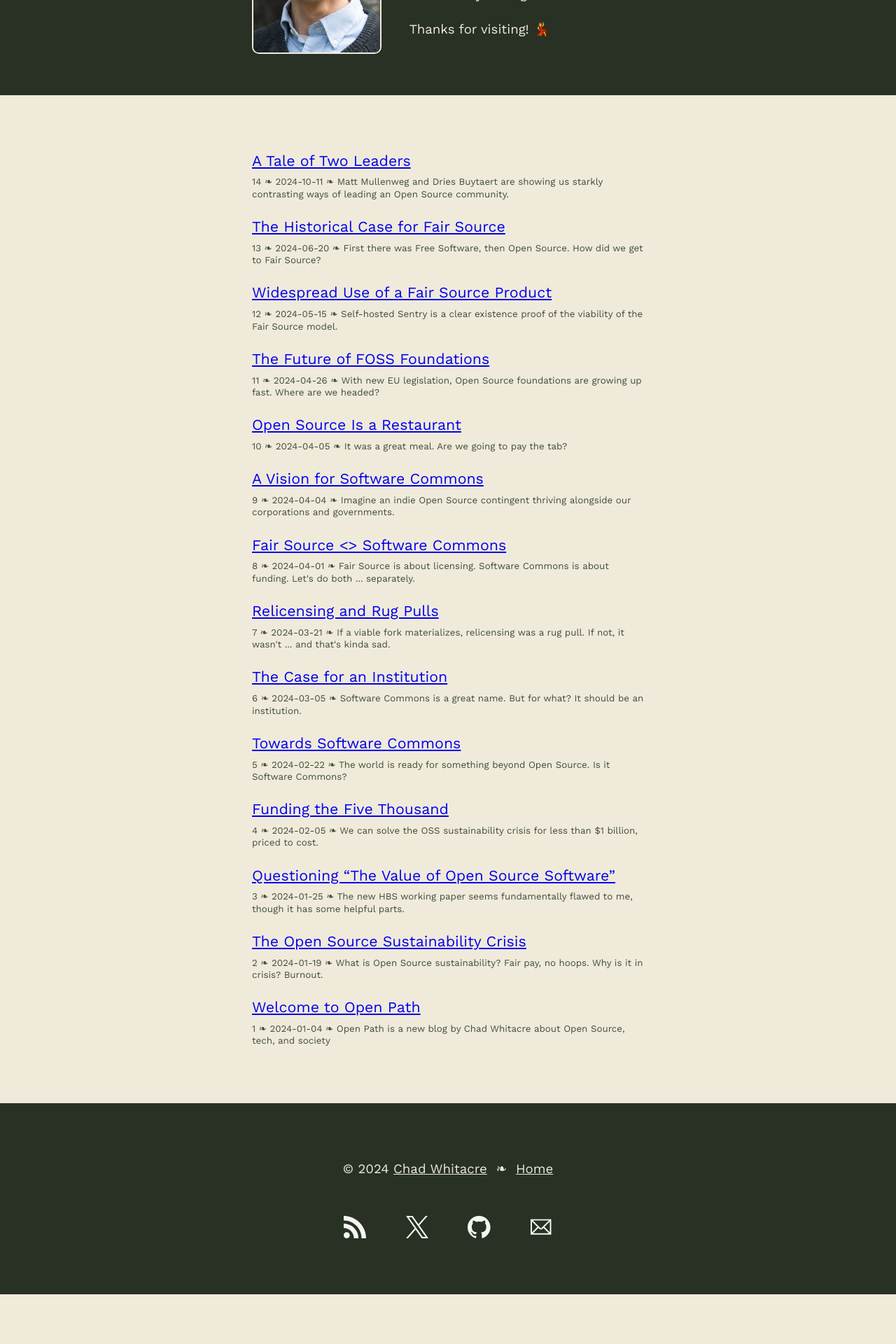
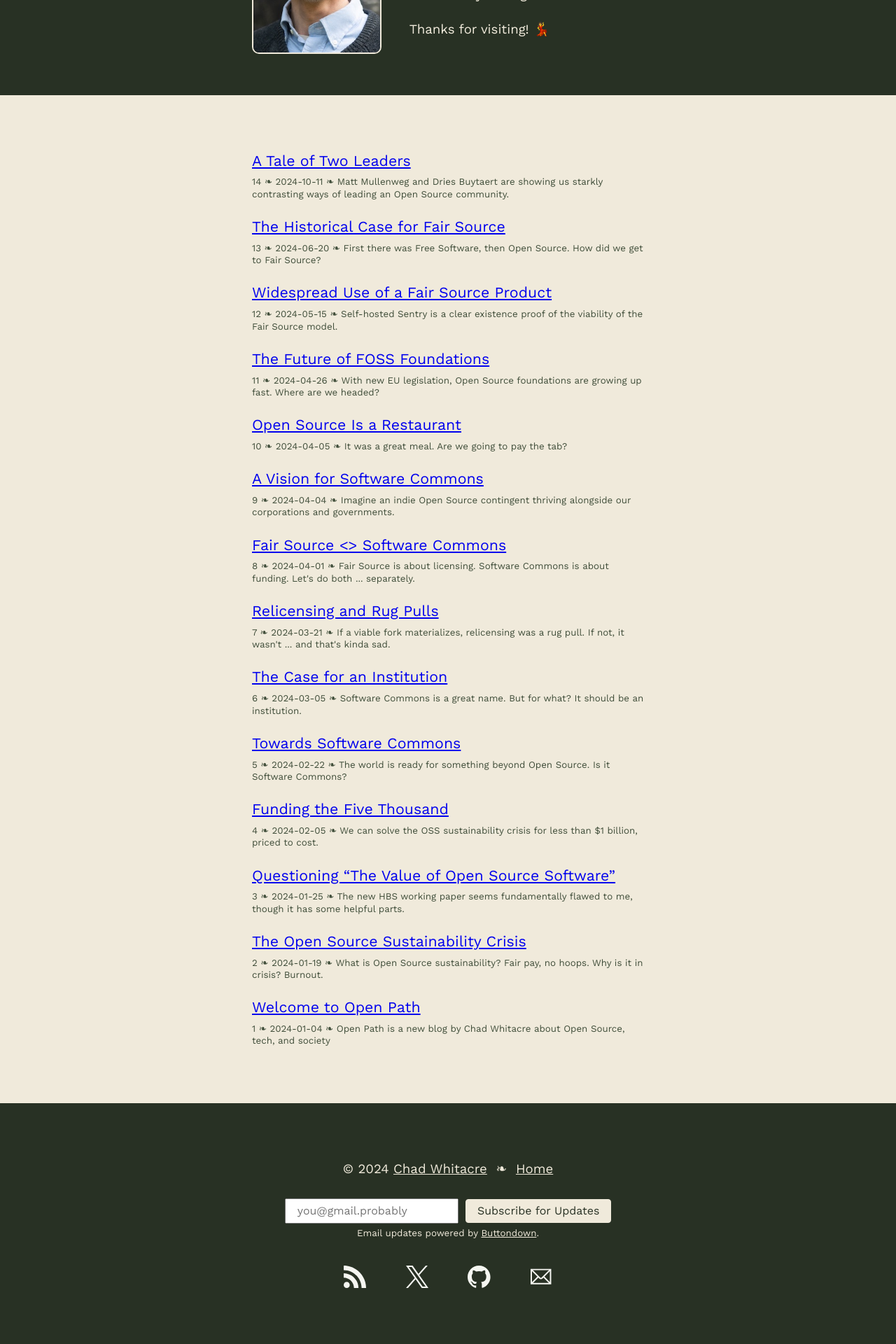
Before and after one commit to chadwhitacre/openpath, a Jekyll site: the page built from index.html, in a window 1280 px wide. Shown: the part 931-2851 px from the top of the page at 70% size. Built offline with Jekyll 4.4.1, drawn with Linux system fonts in a browser that asks for light colours; some web fonts are replaced; comment, search, counter and statistics services are not loaded; before the commit the page ends 2780 px from its top, so only the background shows below that.

Commit message:
Switch from Mailerlite to Buttondown

```diff
--- a/_layouts/default.html
+++ b/_layouts/default.html
@@ -102,7 +79,14 @@
           &nbsp;&#10087;&nbsp;
           <a href="/">Home</a>
         </p>
-        <div class="ml-embedded" data-form="7s6OMC"></div>
+        <form class="buttondown" method="post" action="https://buttondown.com/api/emails/embed-subscribe/openpath" target="_blank">
+          <input type="email" name="email" value="" placeholder="you@gmail.probably">
+          <button class="button" type="submit">Subscribe for Updates</button></td>
+          <div class="powered-by">
+            Email updates powered by
+            <a href="https://buttondown.email">Buttondown</a>.
+          </div>
+        </form>
         <ul>
           <li>
             <a href="/feed.xml"
--- a/assets/style.scss
+++ b/assets/style.scss
@@ -199,27 +199,27 @@ ol {
   }
 }
 
-.ml-embedded {
-  padding: 16pt 0;
-}
-.ml-form-embedContainer .ml-form-embedWrapper .ml-form-successBody {
-  padding: 0 !important;
-  .ml-form-successContent {
-    margin: 24pt auto !important;
-    text-align: center !important;
-    h4 {
-      display: inline !important;
-      margin: 0 !important;
-      text-align: center !important;
-      color: var(--white) !important;
-      font: normal 14pt/150% "Work Sans" !important;
-    }
-    h4::after {
-      content: " Check your inbox to confirm.";
-    }
-    p {
-      display: none;
-    }
+form.buttondown {
+  text-align: center;
+  margin: 16pt 0;
+
+  input {
+    font: 12pt/18pt "Work Sans";
+    padding: 3pt 12pt;
+  }
+
+  button {
+    background: var(--white);;
+    color: var(--black);;
+    font: 12pt/18pt "Work Sans";
+    padding: 3pt 12pt;
+    border: 1px solid var(--white);;
+    border-radius: 4px;
+    margin: 6pt 0 0 3pt;
+    cursor: pointer;
+  }
+  .powered-by {
+    font-size: 10pt;
   }
 }
 
```
Also changed, not shown: other parts of _layouts/default.html (+0 -23 lines).
